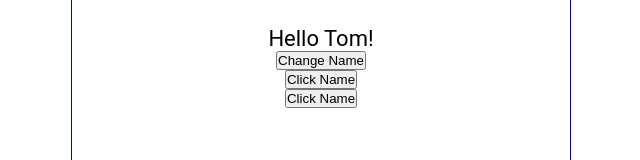
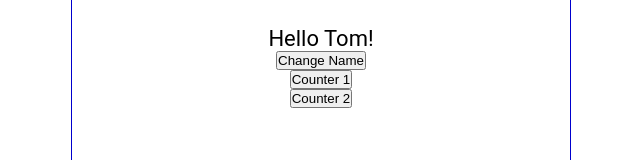
Before and after one commit to EccentricTom/full_react_tutorial, a React (Create React App) app: page / in a window 1280 px wide. Shown: the part 341-501 px from the top of the page, without its empty margins (319-959 px from the left). Built offline with nearby package versions, Linux system fonts and the light colour scheme; the HTML template or start-up script is replaced by a standard one.

Commit message:
it is important to use constants so that the state is not directly changed when interacted with

```diff
--- a/src/Content.js
+++ b/src/Content.js
@@ -3,6 +3,7 @@ import React, { useState } from "react";
 const Content = () => {
 
   const[name, setName] = useState("Tom");
+  const [count, setCount] = useState(0);
 
   const handleNameChange = () => {
     const names = ["Blerg", "Blorg", "Blarg", "Blirg"];
@@ -11,25 +12,23 @@ const Content = () => {
   };
 
   const handleClick = () => {
-    console.log("Clicked!")
+    setCount(count + 1)
+    setCount(count + 1)
+    console.log(count)
+  }
+  const handleClick2 = () => {
+    console.log(count)
   }
 
-  const handleClick2 = (name) => {
-    console.log(`${name} was clicked`)
-  }
-
-  const handleClick3 = (e) => {
-    console.log(e.target.innerText)
-  }
 
   return (
     <main>
-      <p on onDoubleClick={handleClick}>
+      <p onDoubleClick={handleClick}>
         Hello {name}!
         </p>
         <button onClick={handleNameChange}>Change Name</button>
-        <button onClick={() => handleClick2("Tom")}>Click Name</button>
-        <button onClick={(e) => handleClick3(e)}>Click Name</button>
+        <button onClick={handleClick}>Counter 1</button>
+        <button onClick={handleClick2}>Counter 2</button>
     </main>
   );
 };
```
